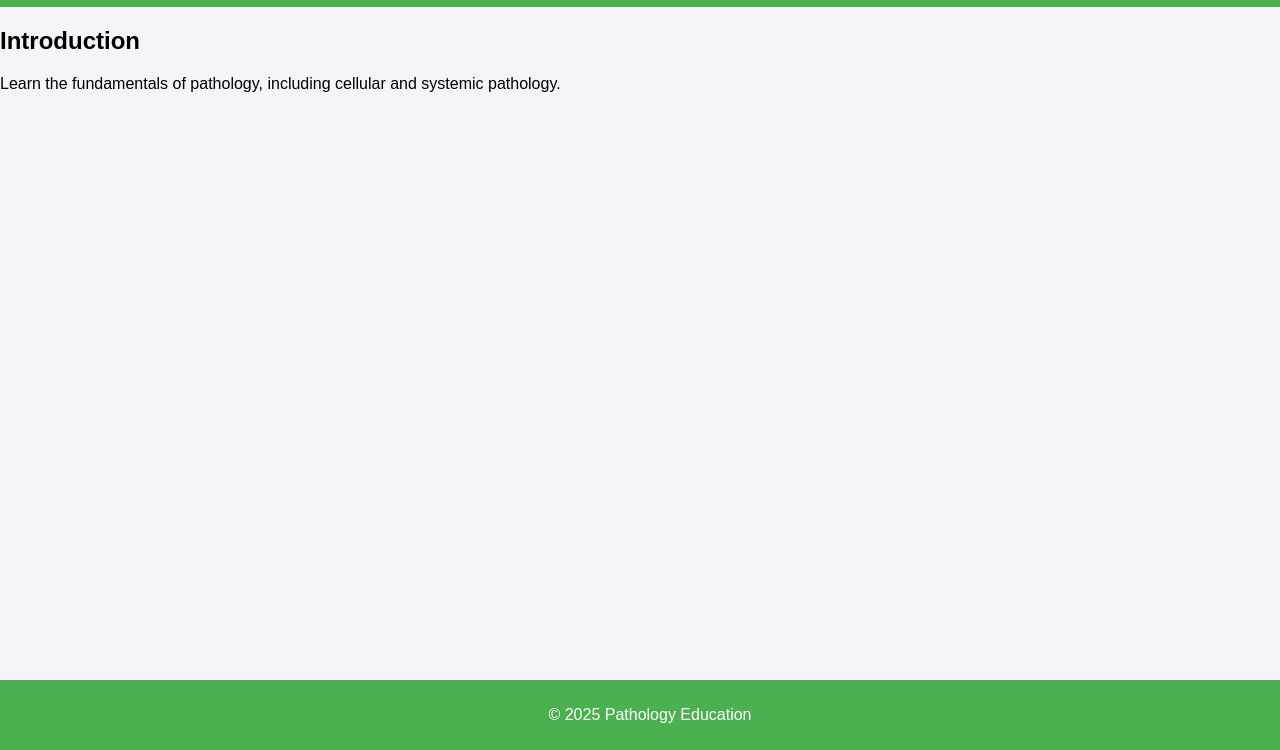
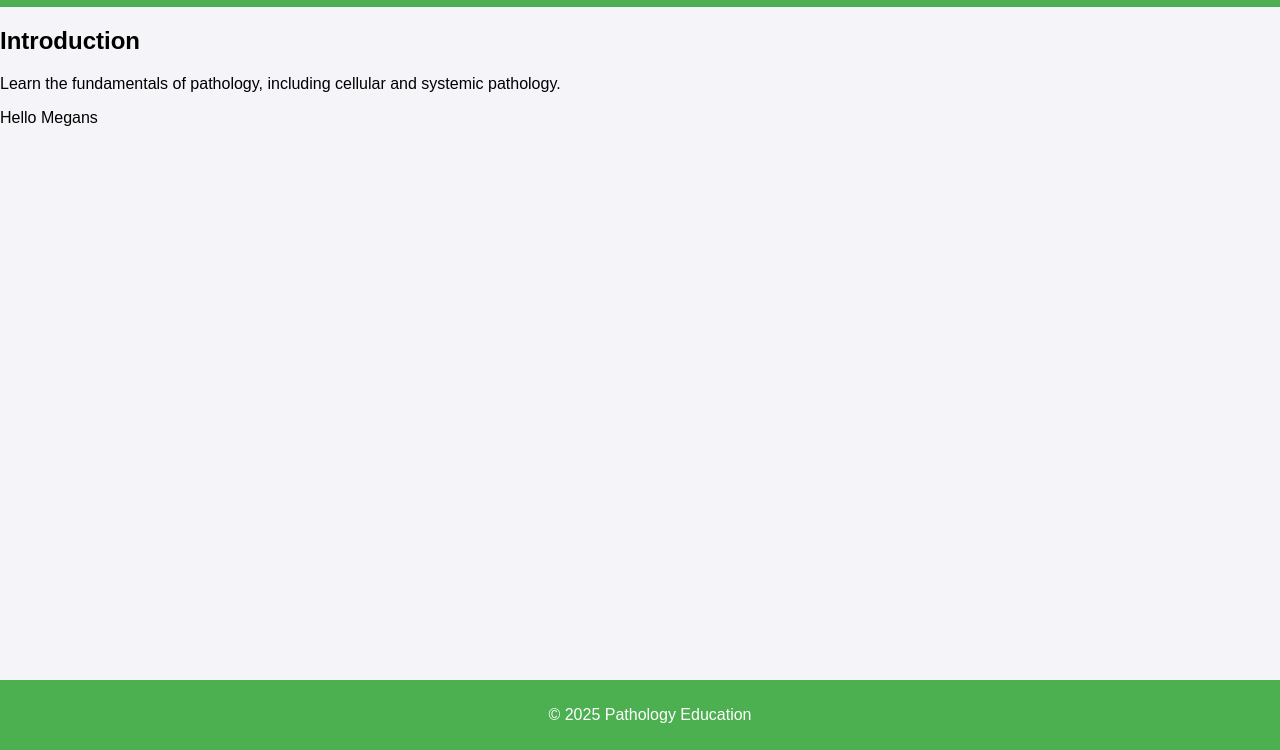
Before and after one commit to PaulBoothe/Cyto, a plain HTML site: page index.html in a window 1280 px wide. Shown: the part 50-800 px from the top of the page. Drawn offline with Linux system fonts and the light colour scheme.

Commit message:
Update index.html

```diff
--- a/index.html
+++ b/index.html
@@ -14,6 +14,7 @@
     <section>
         <h2>Introduction</h2>
         <p>Learn the fundamentals of pathology, including cellular and systemic pathology.</p>
+        <p> Hello Megans</p>
     </section>
 
     <footer>
```
